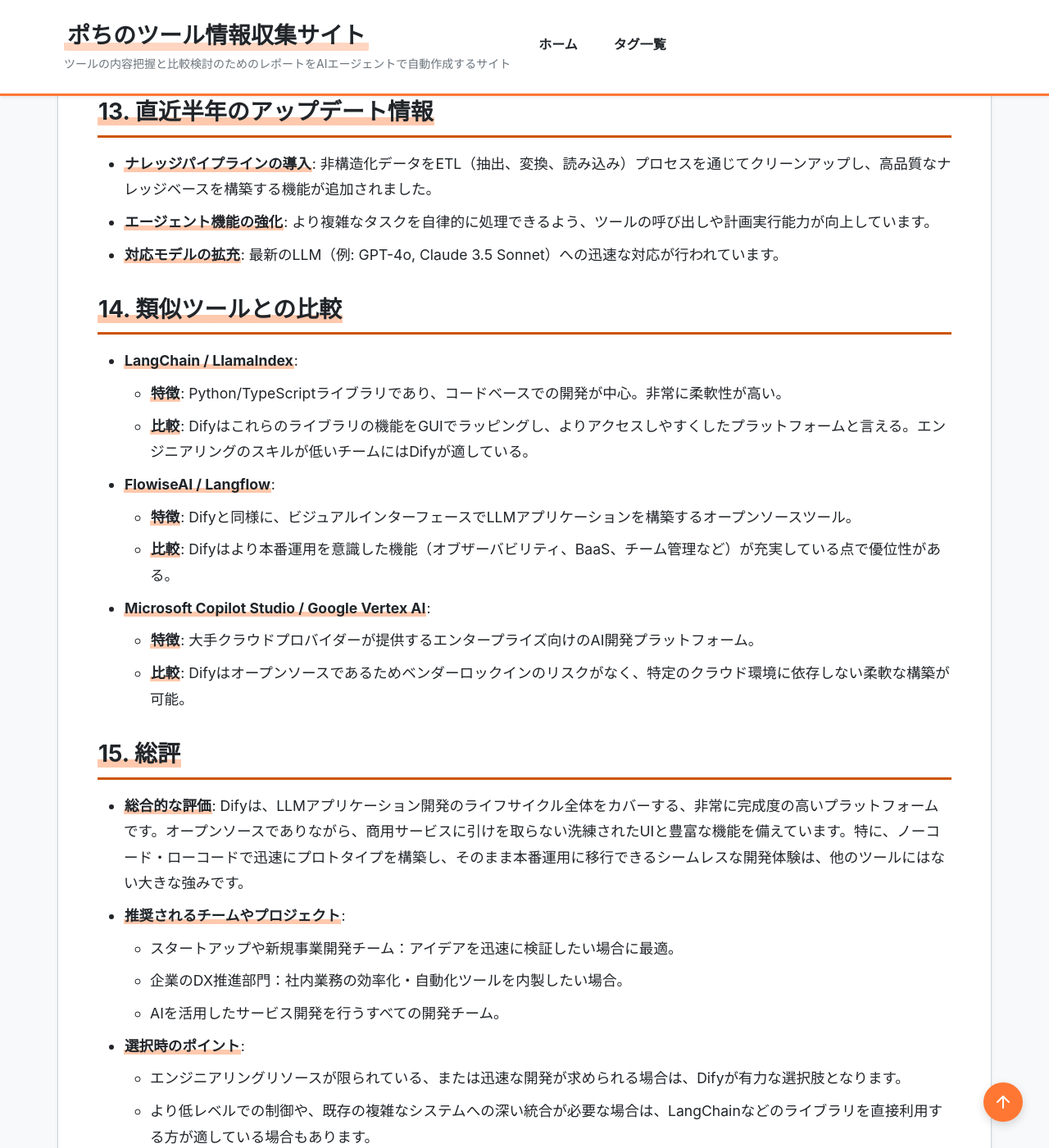
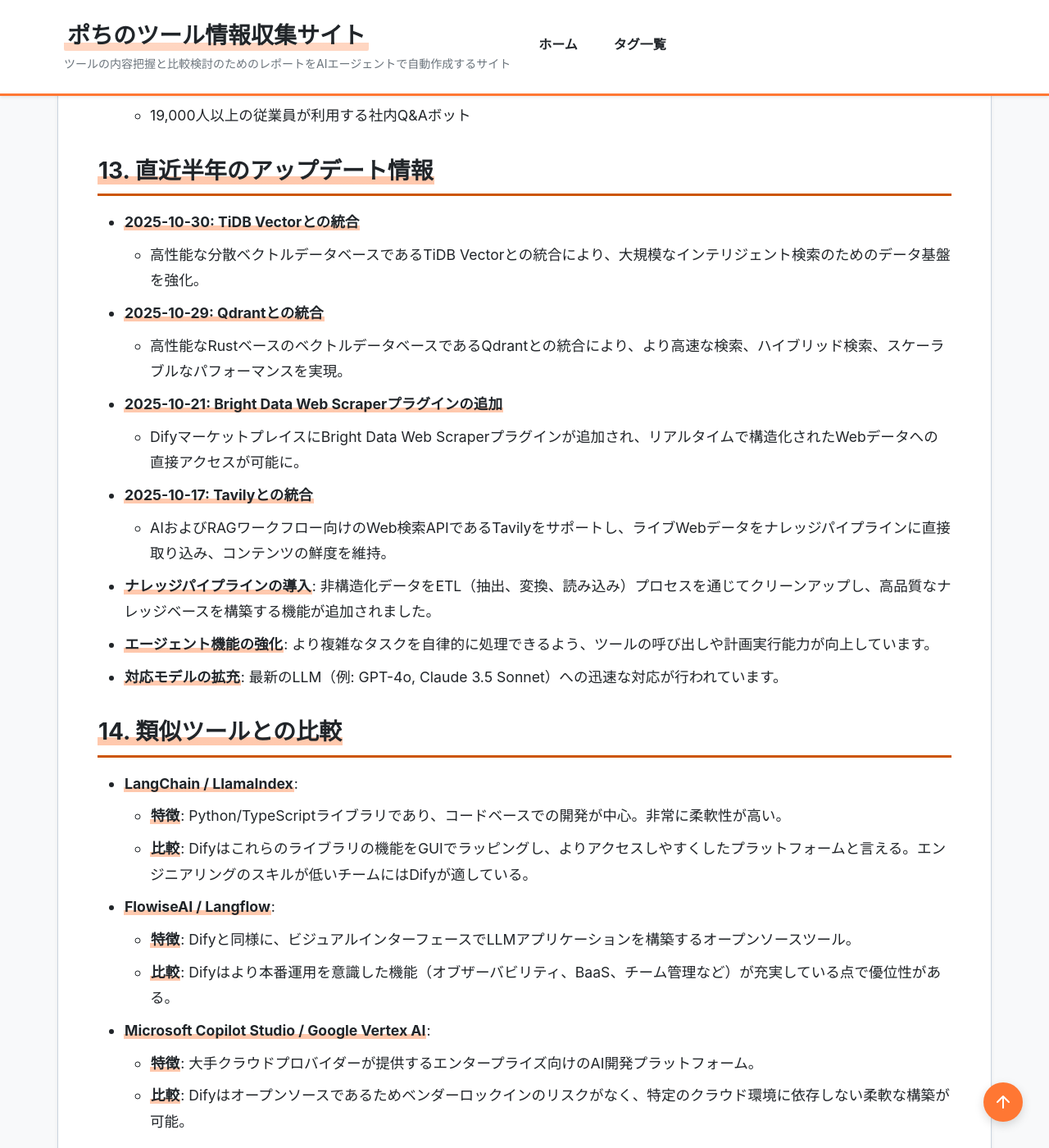
Before and after one commit to aegisfleet/tool-survey-report, a Jekyll site: the page built from _reports/dify.md, in a window 1280 px wide and 1400 px high, scrolled down 5691 px. Shown: the whole window at 82% size. Built offline with Jekyll 4.4.1, drawn with Linux system fonts in a browser that asks for light colours; some of the changed text lies outside the part shown.

Commit message:
Update Dify report with latest information (#150)
Updated the Dify report to include the latest information about recent integrations and updates.

- Added details about integrations with TiDB, Qdrant, Bright Data, and Tavily.
- Updated the `last_updated` date to 2025-11-01.
- Added a source link to the Dify blog.

Co-authored-by: google-labs-jules[bot] <161369871+google-labs-jules[bot]@users.noreply.github.com>

```diff
--- a/_reports/dify.md
+++ b/_reports/dify.md
@@ -144,6 +144,14 @@ Difyはクラウド版とセルフホスティング可能なオープンソー
 
 ## **13. 直近半年のアップデート情報**
 
+* **2025-10-30: TiDB Vectorとの統合**
+  - 高性能な分散ベクトルデータベースであるTiDB Vectorとの統合により、大規模なインテリジェント検索のためのデータ基盤を強化。
+* **2025-10-29: Qdrantとの統合**
+  - 高性能なRustベースのベクトルデータベースであるQdrantとの統合により、より高速な検索、ハイブリッド検索、スケーラブルなパフォーマンスを実現。
+* **2025-10-21: Bright Data Web Scraperプラグインの追加**
+  - DifyマーケットプレイスにBright Data Web Scraperプラグインが追加され、リアルタイムで構造化されたWebデータへの直接アクセスが可能に。
+* **2025-10-17: Tavilyとの統合**
+  - AIおよびRAGワークフロー向けのWeb検索APIであるTavilyをサポートし、ライブWebデータをナレッジパイプラインに直接取り込み、コンテンツの鮮度を維持。
 * **ナレッジパイプラインの導入**:
   非構造化データをETL（抽出、変換、読み込み）プロセスを通じてクリーンアップし、高品質なナレッジベースを構築する機能が追加されました。
 * **エージェント機能の強化**:
```
Also changed, not shown: other parts of _reports/dify.md (+4 -1 lines).
